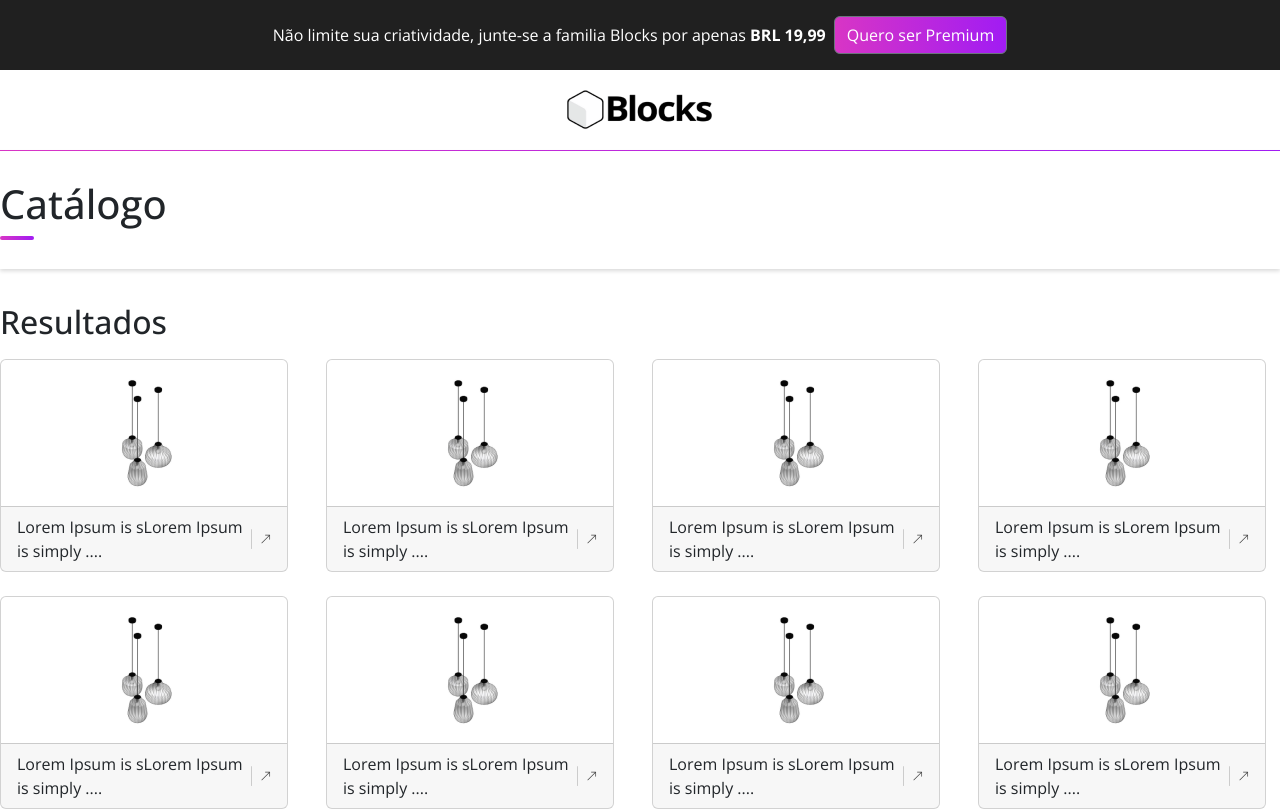
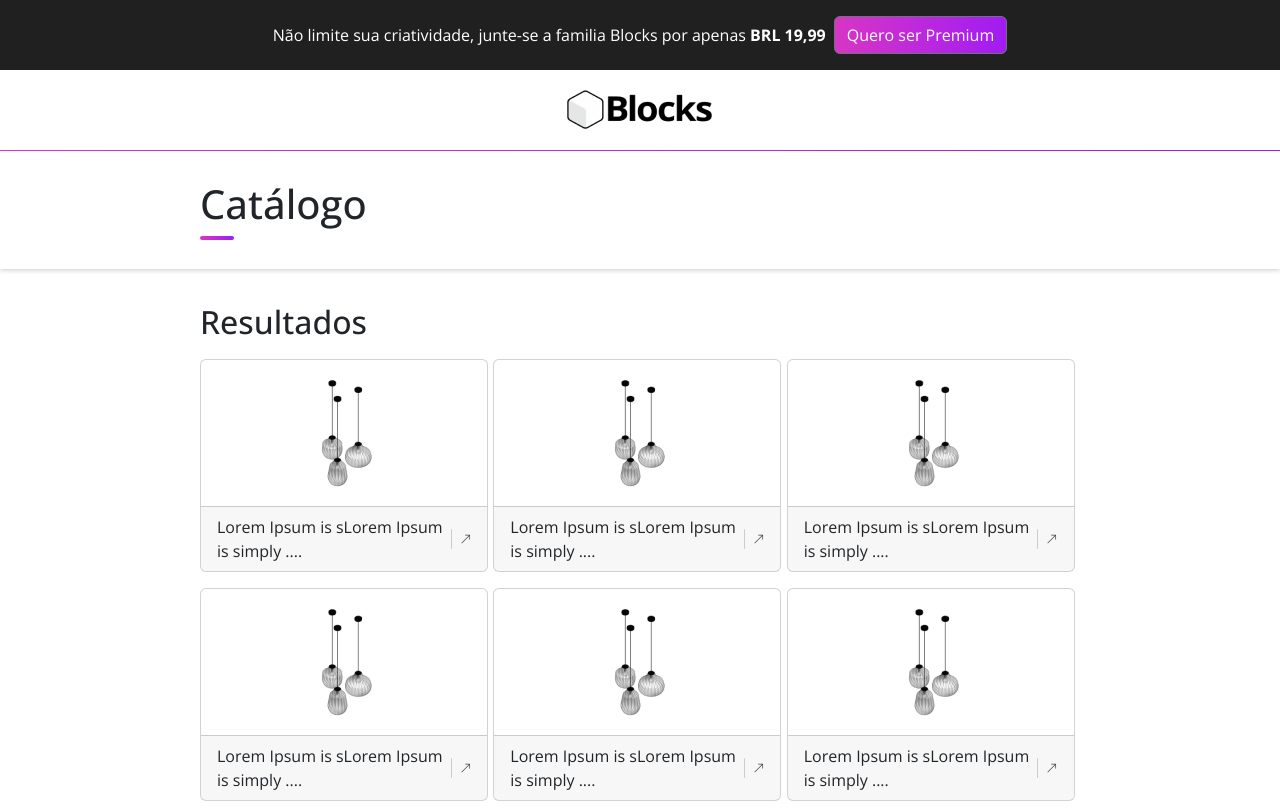
Before and after one commit to otaviohenrique1/app_blocks_catalogo, a Next.js app: page / in a window 1280 px wide. Shown: the top 811 px of the page. Built offline with nearby package versions, Linux system fonts and the light colour scheme.

Commit message:
commit 5

```diff
--- a/pages/index.tsx
+++ b/pages/index.tsx
@@ -38,9 +38,9 @@ export default function Home() {
             <span className={`${styles.gradiente} ${styles.catalogo_span_gradiente}`} />
           </section>
 
-          <section>
-            <h2 className={`${styles.resultados} ${open_sans.className}`}>Resultados</h2>
-            <Row /* className="p-0 m-0 gap-2" */>
+          <section /* className="me-5 ms-5" */ className={`${styles.resultados}`}>
+            <h2 className={`${styles.resultados_titulo} ${open_sans.className}`}>Resultados</h2>
+            <Row className="p-0 m-0">
               <ItemResultadoCatalogo></ItemResultadoCatalogo>
               <ItemResultadoCatalogo></ItemResultadoCatalogo>
               <ItemResultadoCatalogo></ItemResultadoCatalogo>
@@ -82,7 +82,7 @@ export default function Home() {
 
 function ItemResultadoCatalogo() {
   return (
-    <Col /* p-0 m-0 */ className={`mb-4 ${styles.card_col}`}>
+    <Col className={`p-0 m-0 mb-3 ${styles.card_col}`}>
       <Card className={`${styles.card_container}`}>
         <CardBody className="d-flex justify-content-center align-items-center">
           <Image src={imagem} alt="imagem" className="img-fluid" />
@@ -96,121 +96,3 @@ function ItemResultadoCatalogo() {
     </Col>
   );
 }
-
-/*
-import Head from 'next/head';
-import Image from 'next/image';
-import { Inter } from 'next/font/google';
-import styles from '@/styles/Home.module.css';
-import 'bootstrap/dist/css/bootstrap.min.css';
-
-const inter = Inter({ subsets: ['latin'] });
-
-export default function Home() {
-  return (
-    <>
-      <Head>
-        <title>App Blocks Catalogo</title>
-        <meta name="description" content="Generated by create next app" />
-        <meta name="viewport" content="width=device-width, initial-scale=1" />
-        <link rel="icon" href="/favicon.ico" />
-      </Head>
-      <main className={styles.main}>
-        <div className={styles.description}>
-          <p>
-            Get started by editing&nbsp;
-            <code className={styles.code}>pages/index.tsx</code>
-          </p>
-          <div>
-            <a
-              href="https://vercel.com?utm_source=create-next-app&utm_medium=default-template&utm_campaign=create-next-app"
-              target="_blank"
-              rel="noopener noreferrer"
-            >
-              By{' '}
-              <Image
-                src="/vercel.svg"
-                alt="Vercel Logo"
-                className={styles.vercelLogo}
-                width={100}
-                height={24}
-                priority
-              />
-            </a>
-          </div>
-        </div>
-
-        <div className={styles.center}>
-          <Image
-            className={styles.logo}
-            src="/next.svg"
-            alt="Next.js Logo"
-            width={180}
-            height={37}
-            priority
-          />
-        </div>
-
-        <div className={styles.grid}>
-          <a
-            href="https://nextjs.org/docs?utm_source=create-next-app&utm_medium=default-template&utm_campaign=create-next-app"
-            className={styles.card}
-            target="_blank"
-            rel="noopener noreferrer"
-          >
-            <h2 className={inter.className}>
-              Docs <span>-&gt;</span>
-            </h2>
-            <p className={inter.className}>
-              Find in-depth information about Next.js features and&nbsp;API.
-            </p>
-          </a>
-
-          <a
-            href="https://nextjs.org/learn?utm_source=create-next-app&utm_medium=default-template&utm_campaign=create-next-app"
-            className={styles.card}
-            target="_blank"
-            rel="noopener noreferrer"
-          >
-            <h2 className={inter.className}>
-              Learn <span>-&gt;</span>
-            </h2>
-            <p className={inter.className}>
-              Learn about Next.js in an interactive course with&nbsp;quizzes!
-            </p>
-          </a>
-
-          <a
-            href="https://vercel.com/templates?framework=next.js&utm_source=create-next-app&utm_medium=default-template&utm_campaign=create-next-app"
-            className={styles.card}
-            target="_blank"
-            rel="noopener noreferrer"
-          >
-            <h2 className={inter.className}>
-              Templates <span>-&gt;</span>
-            </h2>
-            <p className={inter.className}>
-              Discover and deploy boilerplate example Next.js&nbsp;projects.
-            </p>
-          </a>
-
-          <a
-            href="https://vercel.com/new?utm_source=create-next-app&utm_medium=default-template&utm_campaign=create-next-app"
-            className={styles.card}
-            target="_blank"
-            rel="noopener noreferrer"
-          >
-            <h2 className={inter.className}>
-              Deploy <span>-&gt;</span>
-            </h2>
-            <p className={inter.className}>
-              Instantly deploy your Next.js site to a shareable URL
-              with&nbsp;Vercel.
-            </p>
-          </a>
-        </div>
-      </main>
-    </>
-  )
-}
-*/
--- a/styles/Home.module.css
+++ b/styles/Home.module.css
@@ -48,6 +48,8 @@
 .catalogo {
   padding-top: 29px;
   padding-bottom: 29px;
+  padding-left: 200px;
+  padding-right: 200px;
   box-shadow: 0px 2px 4px rgba(0, 0, 0, 0.15);
 }
 
@@ -58,6 +60,11 @@
 }
 
 .resultados {
+  padding-left: 200px;
+  padding-right: 200px;
+}
+
+.resultados_titulo {
   margin-top: 34px;
   margin-bottom: 18px;
 }
```
